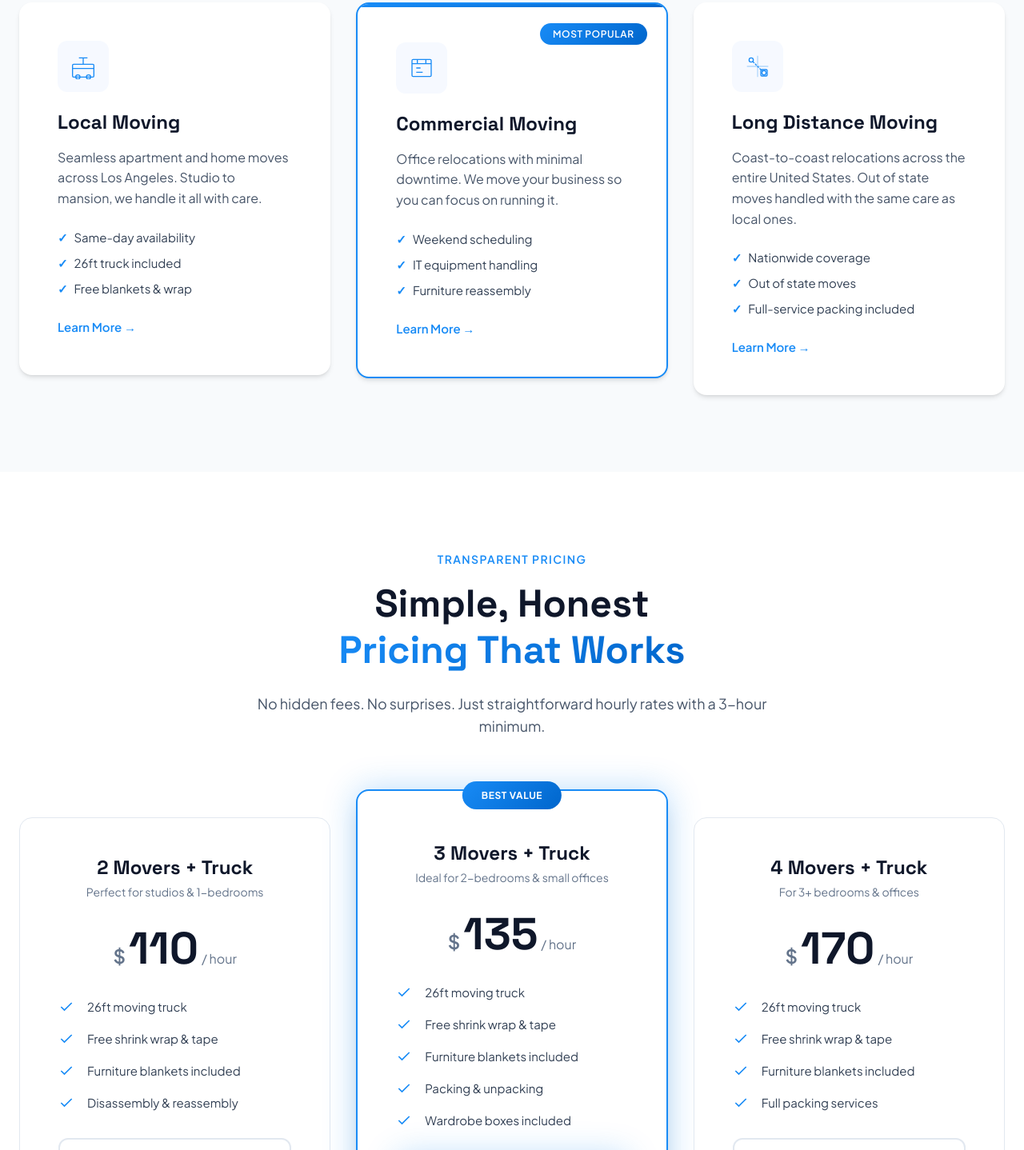
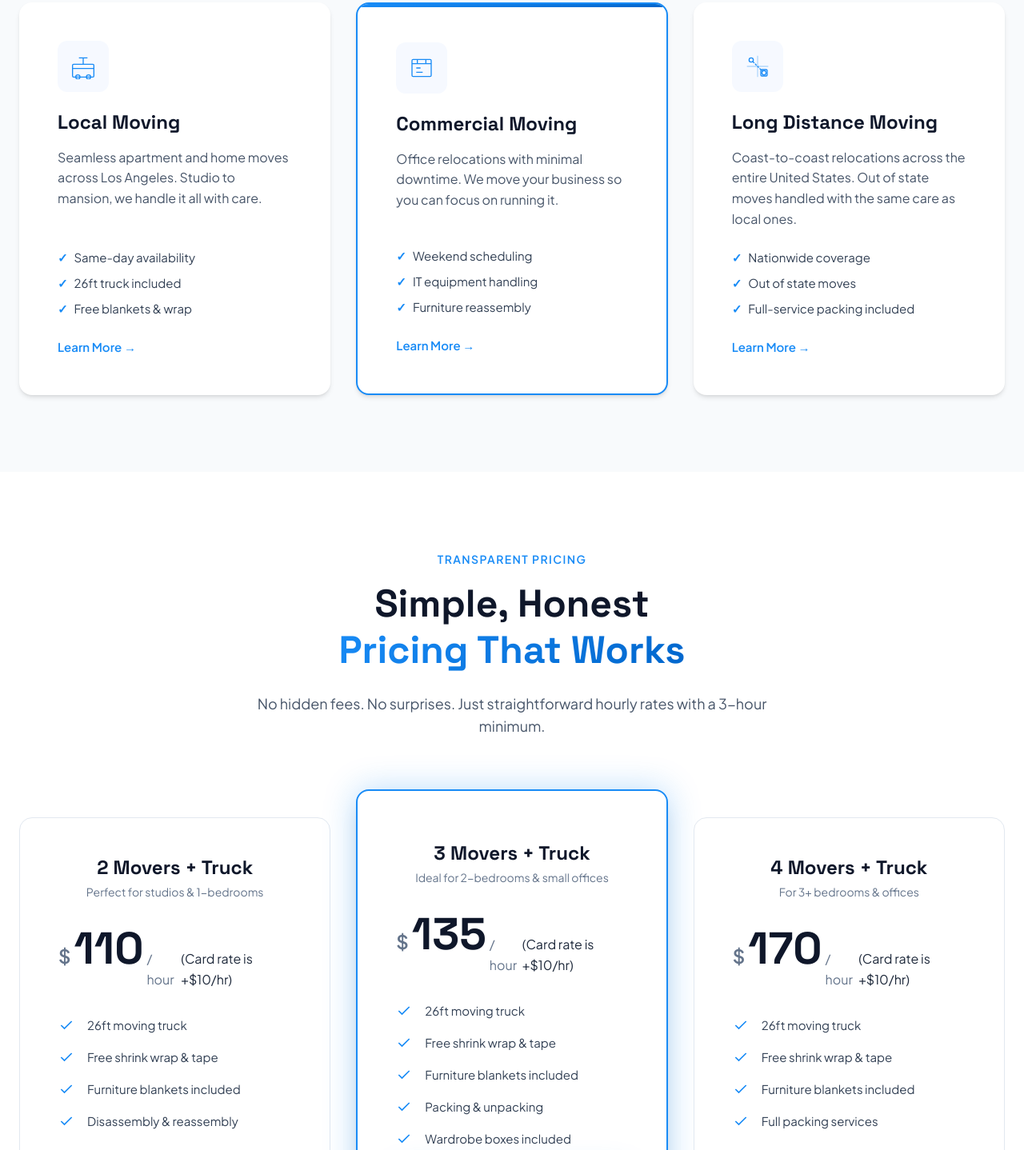
Before and after one commit to Splendid-Moving/main-website, a plain HTML site: page index.html in a window 1280 px wide. Shown: the part 1269-2707 px from the top of the page at 80% size. Drawn offline with Linux system fonts and the light colour scheme; some packages are replaced by stand-ins of ours.

Commit message:
Refine content and layout: update text, equalize service cards, add rate disclaimer

```diff
--- a/index.html
+++ b/index.html
@@ -117,7 +117,7 @@
                     </div>
                     <div class="hero__card hero__card--floating hero__card--1">
                         <span class="hero__card-emoji">📦</span>
-                        <span>Free Packing Materials</span>
+                        <span>Free Wrapping Materials</span>
                     </div>
                     <div class="hero__card hero__card--floating hero__card--2">
                         <span class="hero__card-emoji">🛡️</span>
@@ -167,7 +167,7 @@
                     </a>
                     <a href="commercial-moving.html" class="service-card__link">
                         <article class="service-card service-card--featured" data-aos="fade-up" data-aos-delay="100">
-                            <div class="service-card__badge">Most Popular</div>
+
                             <div class="service-card__icon">
                                 <svg viewBox="0 0 48 48" fill="none">
                                     <rect x="6" y="8" width="36" height="32" rx="2" stroke="currentColor"
@@ -237,6 +237,7 @@
                             <span class="pricing-card__currency">$</span>
                             <span class="pricing-card__amount">110</span>
                             <span class="pricing-card__period">/ hour</span>
+                            <div class="pricing-card__disclaimer">(Card rate is +$10/hr)</div>
                         </div>
                         <ul class="pricing-card__features">
                             <li>
@@ -267,7 +268,7 @@
                         <a href="#quote" class="btn btn--outline btn--full">Get Quote</a>
                     </div>
                     <div class="pricing-card pricing-card--featured" data-aos="fade-up" data-aos-delay="100">
-                        <div class="pricing-card__popular">Best Value</div>
+
                         <div class="pricing-card__header">
                             <h3 class="pricing-card__title">3 Movers + Truck</h3>
                             <p class="pricing-card__best-for">Ideal for 2-bedrooms & small offices</p>
@@ -276,6 +277,7 @@
                             <span class="pricing-card__currency">$</span>
                             <span class="pricing-card__amount">135</span>
                             <span class="pricing-card__period">/ hour</span>
+                            <div class="pricing-card__disclaimer">(Card rate is +$10/hr)</div>
                         </div>
                         <ul class="pricing-card__features">
                             <li>
@@ -320,6 +322,7 @@
                             <span class="pricing-card__currency">$</span>
                             <span class="pricing-card__amount">170</span>
                             <span class="pricing-card__period">/ hour</span>
+                            <div class="pricing-card__disclaimer">(Card rate is +$10/hr)</div>
                         </div>
                         <ul class="pricing-card__features">
                             <li>
--- a/styles.css
+++ b/styles.css
@@ -864,6 +864,9 @@ h4 {
 }
 
 .service-card {
+    height: 100%;
+    display: flex;
+    flex-direction: column;
     position: relative;
     background: var(--white);
     border-radius: var(--radius-xl);
@@ -940,6 +943,7 @@ h4 {
 .service-card__desc {
     color: var(--gray-600);
     margin-bottom: var(--space-lg);
+    flex-grow: 1;
 }
 
 .service-card__features {
```
